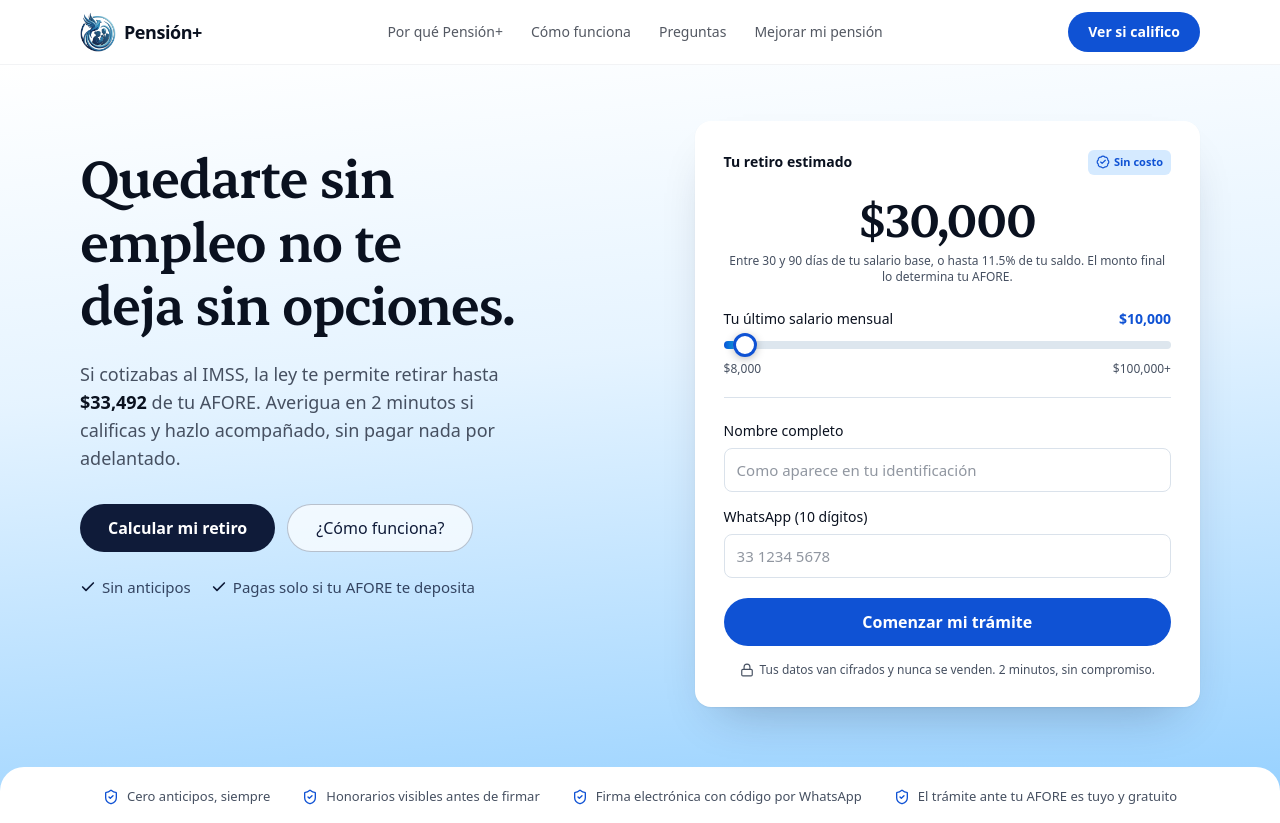
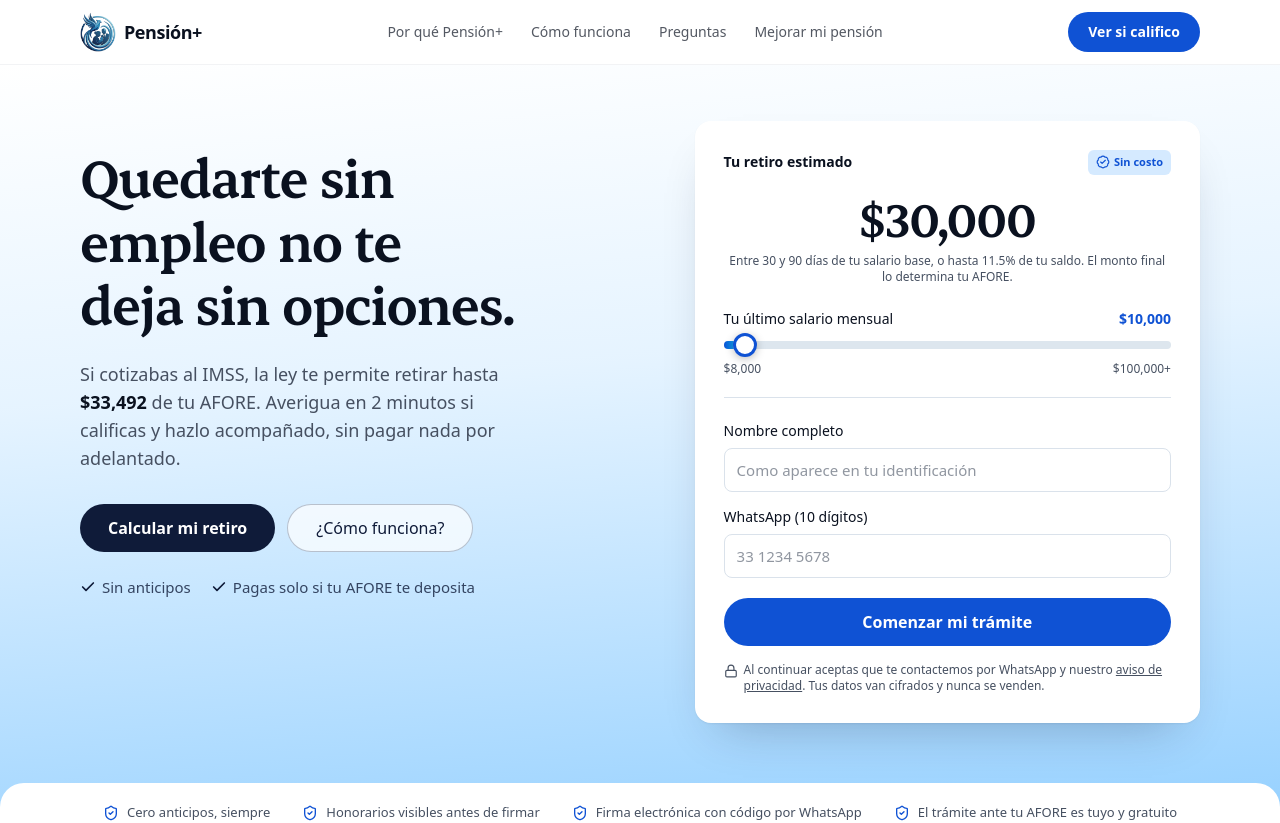
Before and after one commit to richyhoopd/aforeassistant, a Next.js app: page / in a window 1280 px wide. Shown: the top 823 px of the page. Built offline with nearby package versions, Linux system fonts and the light colour scheme.

Commit message:
feat: la EstimatorCard captura el lead al iniciar y muestra consentimiento de contacto

```diff
--- a/components/landing/EstimatorCard.tsx
+++ b/components/landing/EstimatorCard.tsx
@@ -1,6 +1,6 @@
 "use client"
 
-import { useState } from "react"
+import { useRef, useState } from "react"
 import { useRouter } from "next/navigation"
 import { BadgeCheck, Lock } from "lucide-react"
 import { normalizePhoneMX } from "@/lib/validation/identifiers"
@@ -29,6 +29,29 @@
   const topado = bruto >= TOPE_RETIRO
   const pct = ((salario - MIN) / (MAX - MIN)) * 100
 
+  // Captura progresiva: manda lo que haya en cuanto el teléfono es válido.
+  // Guard por payload para no repetir la misma petición; el endpoint deduplica
+  // por teléfono y completa campos faltantes en capturas posteriores.
+  // keepalive permite que la petición sobreviva a una navegación inmediata.
+  const lastCapture = useRef("")
+  const capturar = () => {
+    if (telefono.replace(/\D/g, "").length !== 10) return
+    const payload = JSON.stringify({
+      fullName: nombre.trim(),
+      phone: telefono.trim(),
+      monthlySalary: salario,
+      sourceRef: "landing-hero",
+    })
+    if (payload === lastCapture.current) return
+    lastCapture.current = payload
+    void fetch("/api/lead/capture", {
+      method: "POST",
+      headers: { "Content-Type": "application/json" },
+      keepalive: true,
+      body: payload,
+    }).catch(() => {})
+  }
+
   const comenzar = () => {
     const errs: { nombre?: string; telefono?: string } = {}
     if (nombre.trim().length < 5) errs.nombre = "Escribe tu nombre completo"
@@ -36,6 +59,7 @@
       errs.telefono = "Tu WhatsApp de 10 dígitos, ahí te contactamos"
     setErrors(errs)
     if (Object.keys(errs).length > 0) return
+    capturar()
     const params = new URLSearchParams({
       nombre: nombre.trim(),
       tel: telefono.trim(),
@@ -108,6 +132,7 @@
               setNombre(e.target.value)
               if (errors.nombre) setErrors((p) => ({ ...p, nombre: undefined }))
             }}
+            onBlur={capturar}
             aria-invalid={!!errors.nombre}
             className={`mt-1.5 h-11 w-full rounded-lg border bg-white px-3 text-[15px] outline-none transition-shadow placeholder:text-muted-foreground/60 focus:border-primary focus:ring-2 focus:ring-primary/25 ${errors.nombre ? "border-destructive" : "border-input"}`}
           />
@@ -131,6 +156,7 @@
               setTelefono(e.target.value.replace(/\D/g, "").slice(0, 10))
               if (errors.telefono) setErrors((p) => ({ ...p, telefono: undefined }))
             }}
+            onBlur={capturar}
             aria-invalid={!!errors.telefono}
             className={`mt-1.5 h-11 w-full rounded-lg border bg-white px-3 text-[15px] outline-none transition-shadow placeholder:text-muted-foreground/60 focus:border-primary focus:ring-2 focus:ring-primary/25 ${errors.telefono ? "border-destructive" : "border-input"}`}
           />
@@ -147,9 +173,15 @@
         Comenzar mi trámite
       </button>
 
-      <p className="mt-4 flex items-center justify-center gap-1.5 text-xs text-muted-foreground">
-        <Lock className="size-3.5 shrink-0" aria-hidden />
-        Tus datos van cifrados y nunca se venden. 2 minutos, sin compromiso.
+      <p className="mt-4 flex items-start justify-center gap-1.5 text-xs text-muted-foreground">
+        <Lock className="mt-0.5 size-3.5 shrink-0" aria-hidden />
+        <span>
+          Al continuar aceptas que te contactemos por WhatsApp y nuestro{" "}
+          <a href="/privacidad" target="_blank" rel="noopener noreferrer" className="underline">
+            aviso de privacidad
+          </a>
+          . Tus datos van cifrados y nunca se venden.
+        </span>
       </p>
     </div>
   )
```
